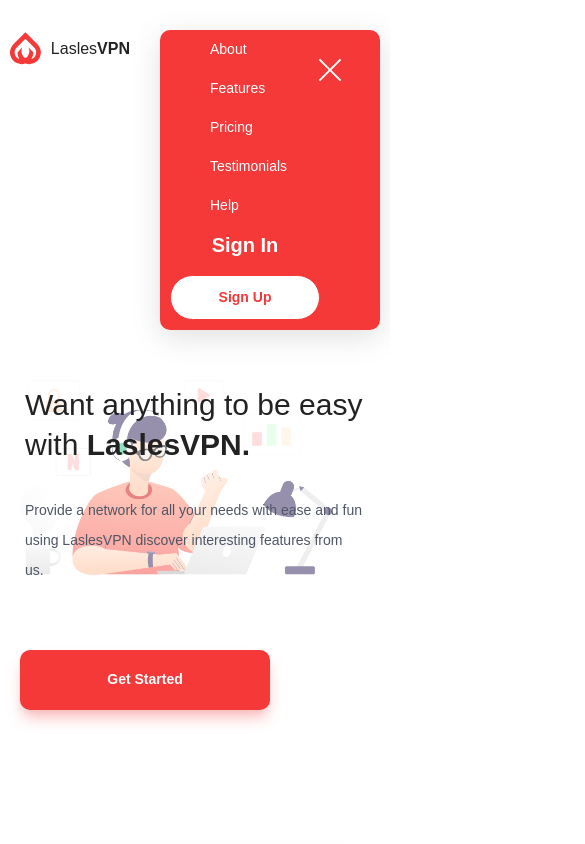
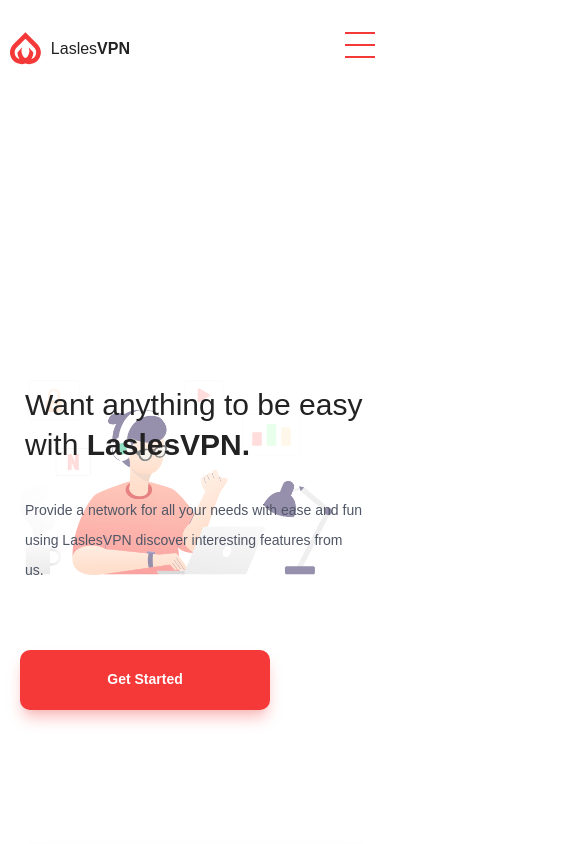
Before and after one commit to akkunov/leslesVpn, a plain HTML site: page index.html in a window 390 px wide. Shown: the top 844 px of the page, 585 px wide, since content can reach past the window. Drawn offline with Linux system fonts and the light colour scheme; files whose address does not match are found by name.

Commit message:
исправление багов 2

```diff
--- a/index.html
+++ b/index.html
@@ -6,6 +6,7 @@
         <link rel="stylesheet" href="./index.css">
         <link rel="stylesheet" href="./styles/index.css">
         <title>LaslesVPN</title>
+        <script defer src="./index.js"></script>
     </head>
 
 <body>
@@ -21,15 +22,11 @@
                 </svg>
                 <span class="logo__text">Lasles<b class="bold">VPN</b></span>
             </div>
-            <div class="header--content open">
-                <button class="burger open">
-                    <span></span>
-                    <span></span>
-                    <span></span>
-                </button>
+            <div class="header--content " id="headerContent">
+
 
                 <nav>
-                    <ul class="nav open">
+                    <ul class="nav " id="navigationMenu">
                         <li>
                             <a class="nav--text" href="#">About</a>
                         </li>
@@ -56,7 +53,11 @@
                     </button>
                 </div>
             </div>
-
+            <button class="burger ">
+                    <span></span>
+                    <span></span>
+                    <span></span>
+                </button>
         </div>
     </header>
     <main class="main">
--- /dev/null
+++ b/index.js
@@ -0,0 +1,10 @@
+document.addEventListener('DOMContentLoaded', function(){
+    const Burger = document.querySelector('.burger'),
+    headerContainer = document.getElementById('headerContent'),
+    nav = document.getElementById('navigationMenu');
+    Burger.addEventListener('click' ,function() {
+        headerContainer.classList.toggle('open');
+        nav.classList.toggle('open');
+        Burger.classList.toggle('open');
+    })
+})
--- a/styles/header.css
+++ b/styles/header.css
@@ -75,10 +75,6 @@
 
 .burger{
     display: none;
-
-}
-
-.burger.open{
     width: 40px;
     height: 40px;
     background-color: transparent;
@@ -86,14 +82,21 @@
     align-items: center;
     padding: 5px;
 }
+
 .burger span{
     position: absolute;
     width: 40px;
     height: 2px;
-    background-color: var(--light);
+    background-color: var(--accent-color);
     will-change: transition;
     transition: transform 300ms;
 }
+
+.burger.open span{
+    background-color: var(--light);
+
+}
+
 
 .burger.open span:nth-child(1){
     transform: rotate(45deg);
@@ -107,11 +110,11 @@
 }
 
 .burger span:nth-child(1){
-    transform: translateY(15px);
+    transform: translateY(12px);
 }
 
 .burger span:nth-child(3){
-    transform: translateY(-15px);
+    transform: translateY(-12px);
 }
 
 
@@ -176,9 +179,15 @@
     }
     .burger{
         display: flex;
+        position: fixed;
+        top: 60px;
+        right: 100px;
+        background-color: transparent;
+    }
+    .burger.open{
         position: absolute;
-        top: 20px;
-        left: 250px;
+        top: 90px;
+
     }
 }
 
@@ -187,10 +196,12 @@
         margin: 30px 10px;
     }
 
-
     .burger{
-        top: 20px;
-        left: 200px;
+        top: 30px;
+    }
+    .burger.open{
+        top: 40px;
+        right: 50px;
     }
 }
 
@@ -209,11 +220,15 @@
         width: 200px;
         padding: 10px;
     }
+    .burger.open{
+        top: 40px;
+        right: 10px;
+    }
 
     .burger{
-        width: 40px;
-        height: 40px;
-        left: 150px;
+        width: 30px;
+        height: 30px;
+        right: 20px;
     }
     .burger span{
         width: 30px;
```
